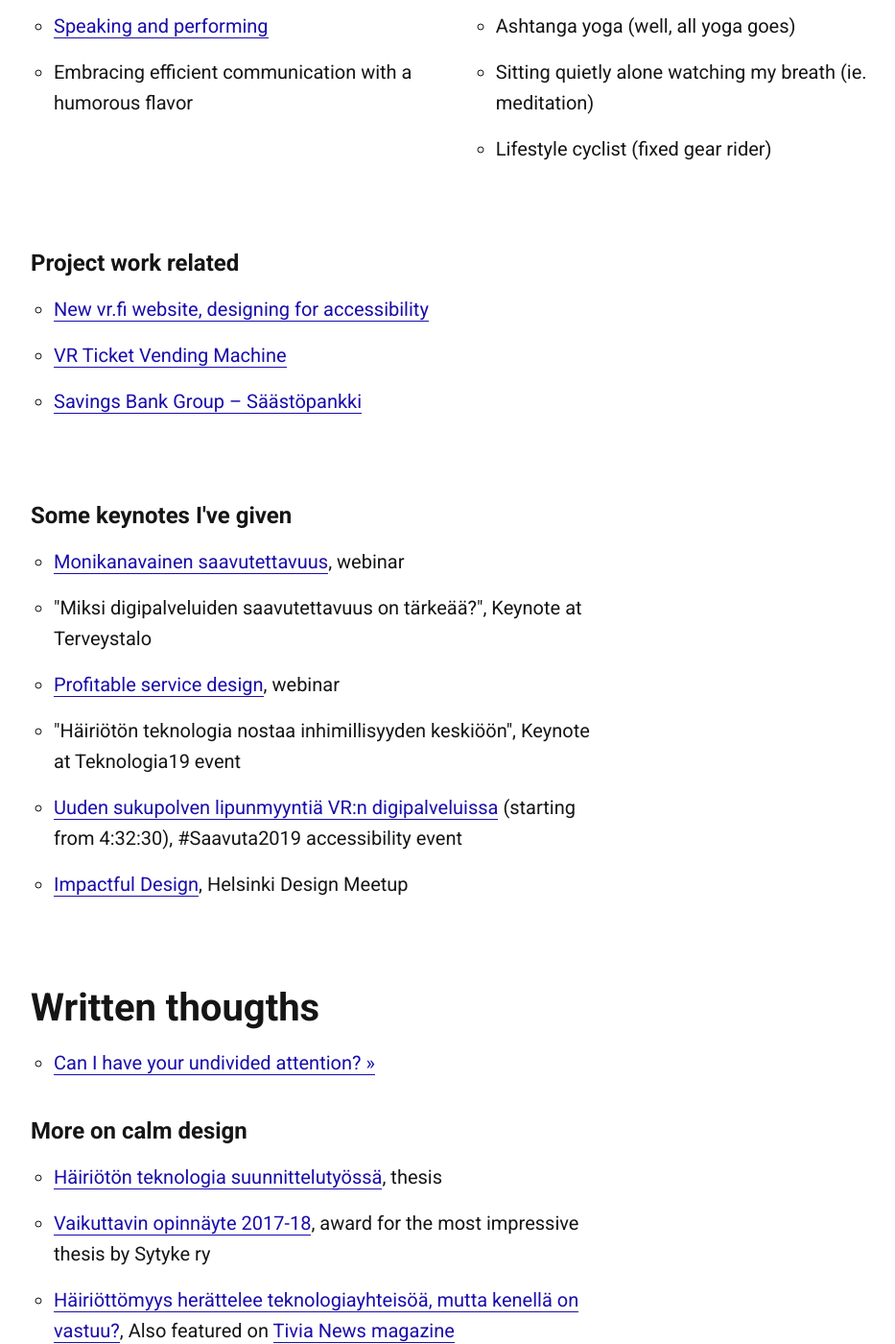
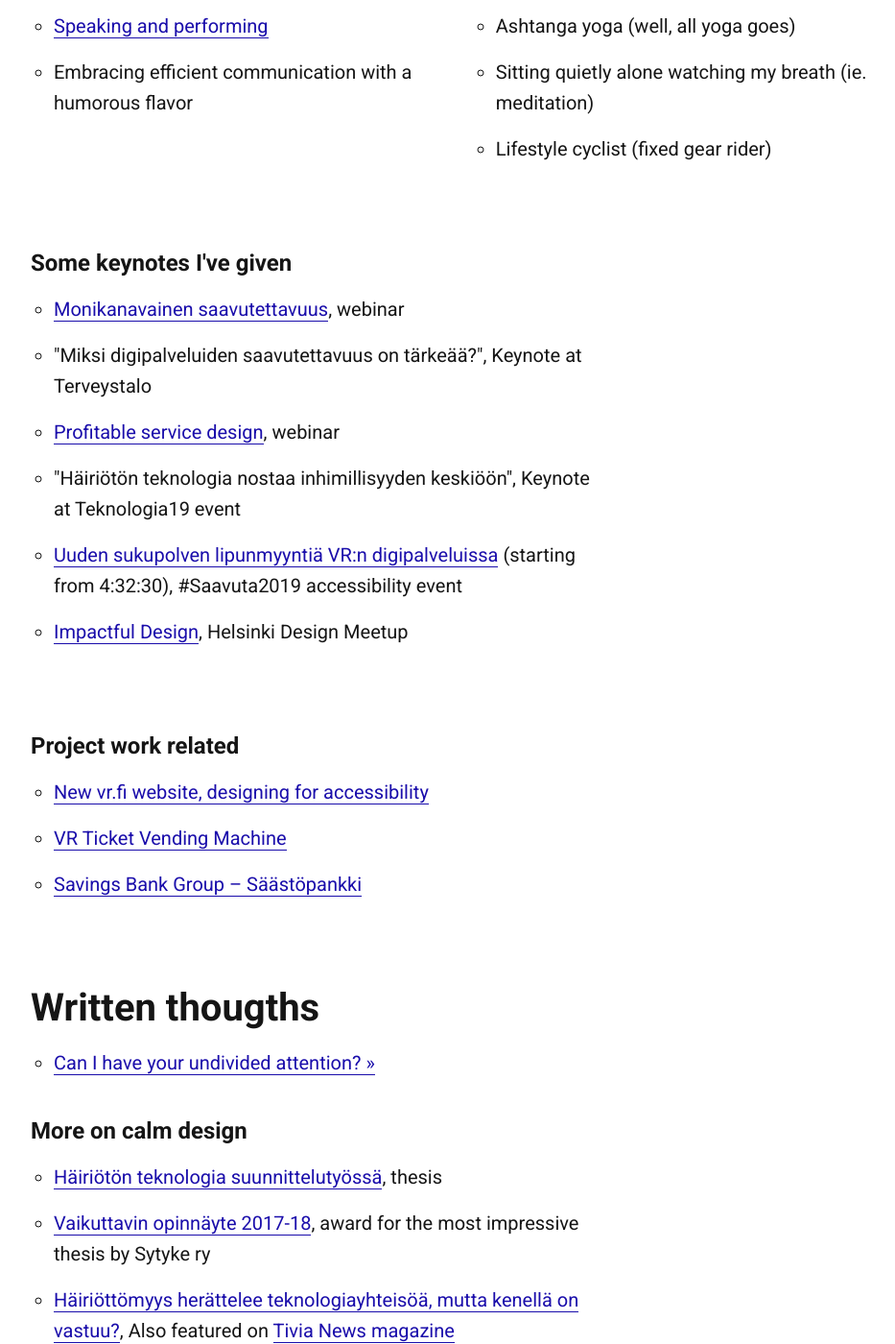
Before and after one commit to jesseu/jesseu.github.io, a Jekyll site: the page built from index.html, in a window 1280 px wide and 1400 px high, scrolled down 1212 px. Shown: the whole window at 96% size, without its empty margins (128-1061 px from the left). Built offline with Jekyll 4.4.1, drawn with Linux system fonts in a browser that asks for light colours; some of the changed lines change nothing that is shown.

Commit message:
Update index.html

```diff
--- a/index.html
+++ b/index.html
@@ -49,15 +49,6 @@ title: Jesse Ukkonen
 					<li>Lifestyle cyclist (fixed gear rider)</li>
 				</ul>
 		</div>
-
-		<div class="one-half column" style="margin-top: 5%">
-			<h3>Project work related</h3>
-				<ul>
-					<li><a href="https://qvik.com/news/new-vr-fi-site-accessibility-design-development/" target="_blank">New vr.fi website, designing for accessibility</a></li>
-					<li><a href="https://qvik.com/references/vr-ticket-vending-machine/" target="_blank">VR Ticket Vending Machine</a></li>
-					<li><a href="https://qvik.com/references/saastopankki/" target="_blank">Savings Bank Group – Säästöpankki</a></li>
-				</ul>
-		</div>
 	</div>
 
 	<div class="row">
@@ -71,6 +62,15 @@ title: Jesse Ukkonen
 				<li><a href="https://www.enchant.fi/nkl/saavuta2019?fbclid=IwAR09sSaRTjEebiY371X0ofk6tC49Ya8Wlb-iktHCrj_sqTG0Z-aeLroNeQs" target="_blank">Uuden sukupolven lipunmyyntiä VR:n digipalveluissa</a> (starting from 4:32:30), #Saavuta2019 accessibility event</li>
 				<li><a href="https://www.meetup.com/Helsinki-Design-Meetup/events/262285325/" target="_blank">Impactful Design</a>, Helsinki Design Meetup</li>
 			</ul>
+		</div>
+
+		<div class="one-half column" style="margin-top: 5%">
+			<h3>Project work related</h3>
+				<ul>
+					<li><a href="https://qvik.com/news/new-vr-fi-site-accessibility-design-development/" target="_blank">New vr.fi website, designing for accessibility</a></li>
+					<li><a href="https://qvik.com/references/vr-ticket-vending-machine/" target="_blank">VR Ticket Vending Machine</a></li>
+					<li><a href="https://qvik.com/references/saastopankki/" target="_blank">Savings Bank Group – Säästöpankki</a></li>
+				</ul>
 		</div>
 	</div>
 
```
